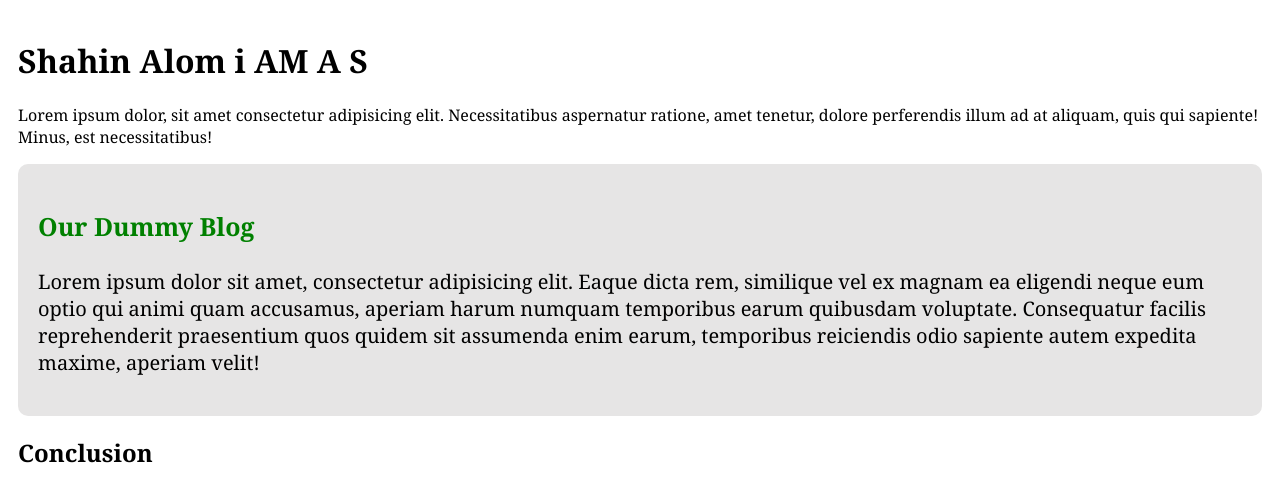
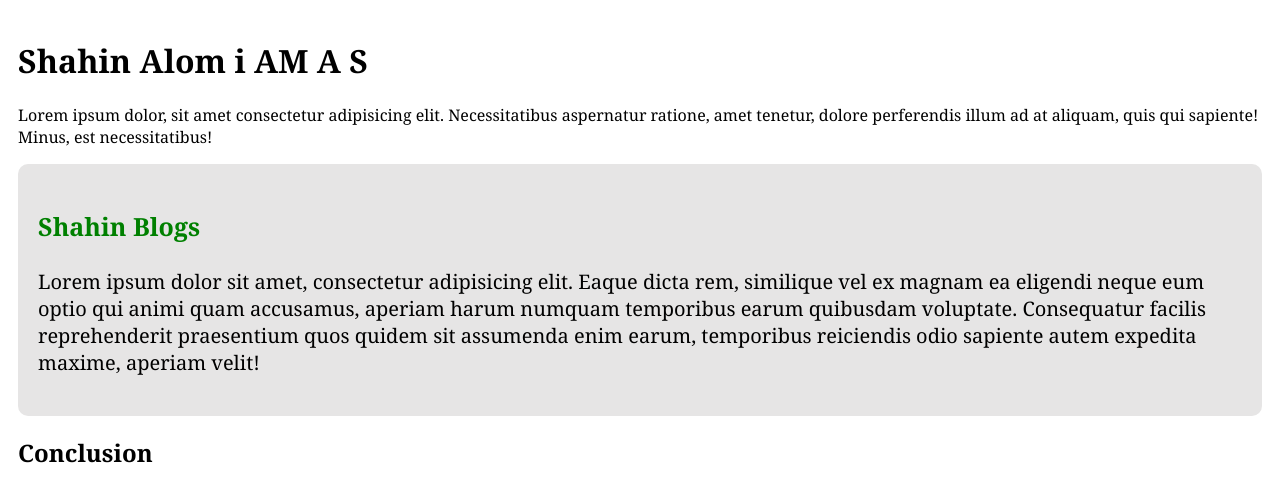
Before and after one commit to mernpeoplentech/git-test, a React (Vite) app: page / in a window 1280 px wide. Shown: the top 502 px of the page. Built offline with nearby package versions, Linux system fonts and the light colour scheme.

Commit message:
blogs update

```diff
--- a/src/components/Blog.jsx
+++ b/src/components/Blog.jsx
@@ -3,7 +3,7 @@ import React from "react";
 const Blog = () => {
   return (
     <div className="blog">
-      <h3>Our Dummy Blog</h3>
+      <h3>Shahin Blogs</h3>
       <p>
         Lorem ipsum dolor sit amet, consectetur adipisicing elit. Eaque dicta
         rem, similique vel ex magnam ea eligendi neque eum optio qui animi quam
```
